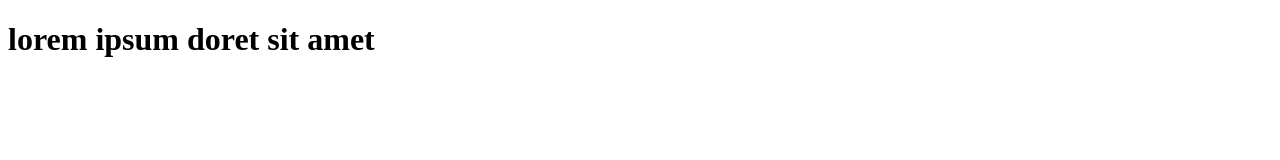
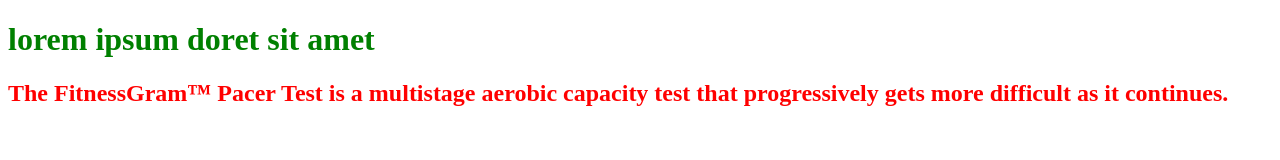
Before and after one commit to owaladugong/owaladugong.github.io, a plain HTML site: page index.html in a window 1280 px wide. Drawn offline with Linux system fonts and the light colour scheme.

Commit message:
Update index.html
added de h2 thingy

```diff
--- a/index.html
+++ b/index.html
@@ -1,6 +1,21 @@
 <!DOCTYPE html>
+
+<style>
+h1
+{
+color:green;
+}
+h2
+{
+color:red;
+}
+</style>
+
 <head>
 <h1>
 lorem ipsum doret sit amet
 </h1>
+<h2>
+The FitnessGram™ Pacer Test is a multistage aerobic capacity test that progressively gets more difficult as it continues.
+</h2>
 </head>
```
